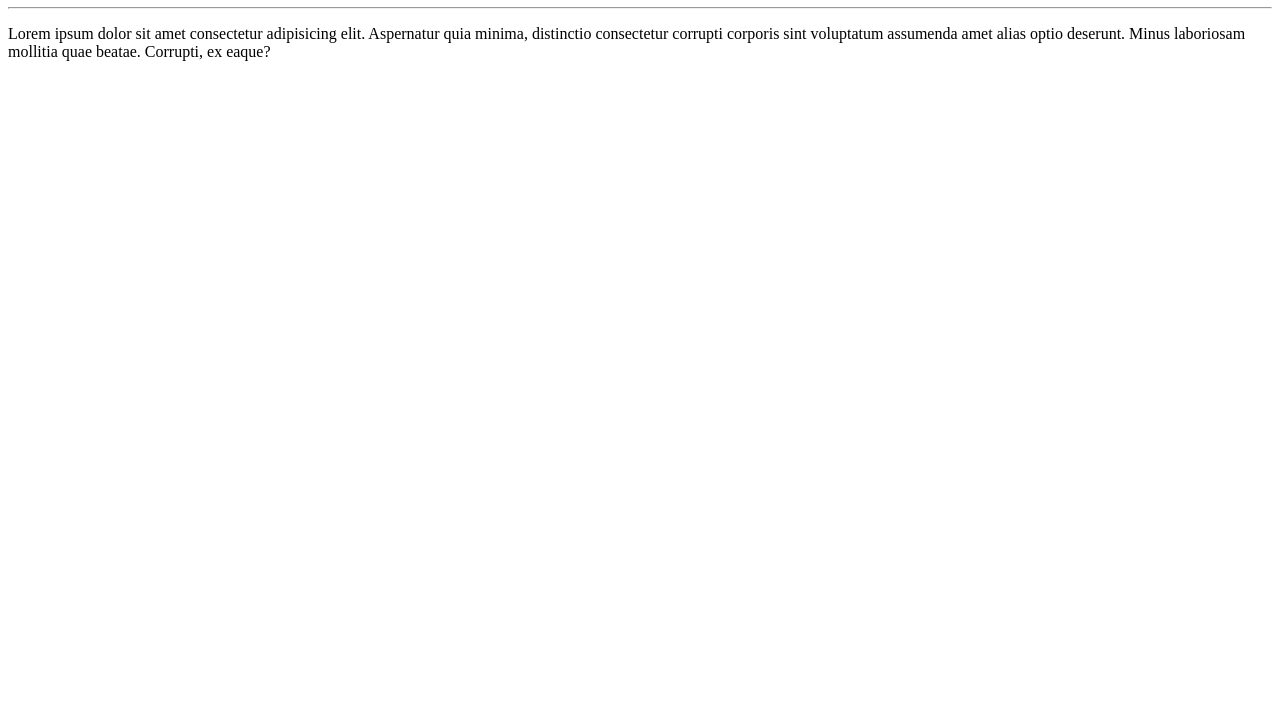
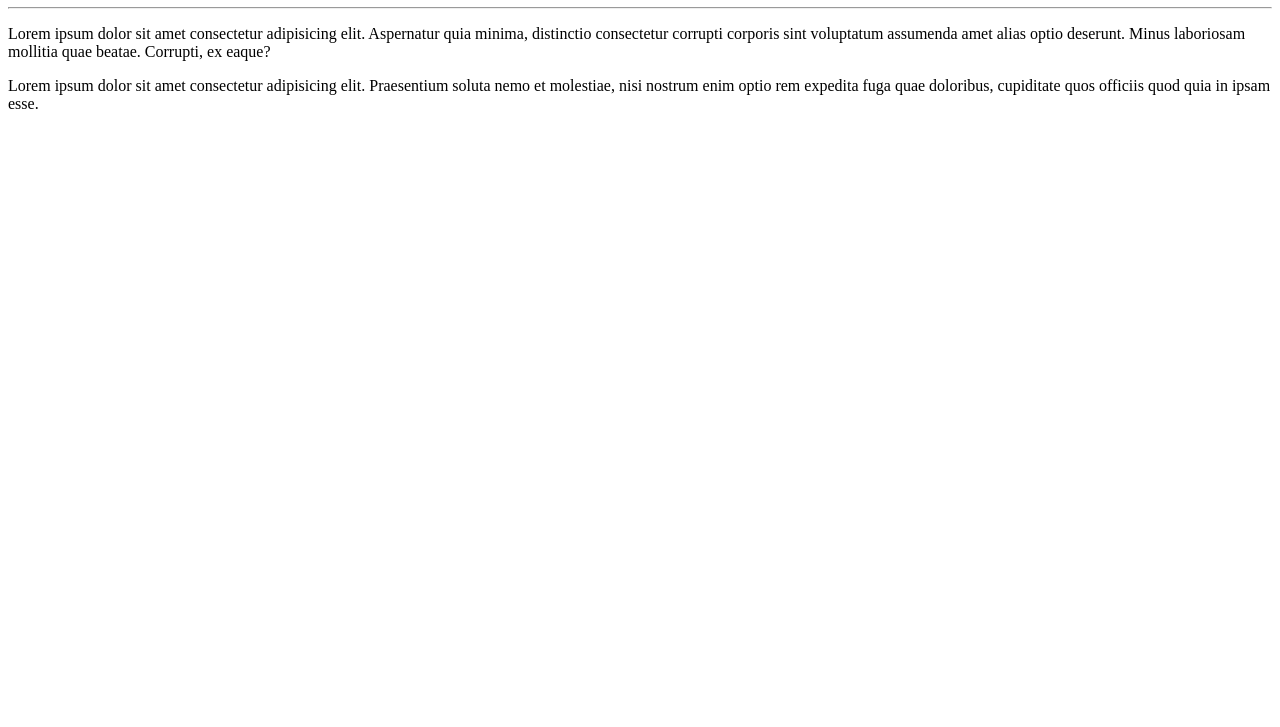
Before and after one commit to altiseven/Hello-World, a plain HTML site: page example-site/index.html in a window 1280 px wide. Shown: the part 73-800 px from the top of the page. Drawn offline with Linux system fonts and the light colour scheme.

Commit message:
I did create a new paragraph

```diff
--- a/example-site/index.html
+++ b/example-site/index.html
@@ -10,5 +10,6 @@
     <h1>Hello, World!</h1>
     <hr />
     <p>Lorem ipsum dolor sit amet consectetur adipisicing elit. Aspernatur quia minima, distinctio consectetur corrupti corporis sint voluptatum assumenda amet alias optio deserunt. Minus laboriosam mollitia quae beatae. Corrupti, ex eaque?</p>
+    <p>Lorem ipsum dolor sit amet consectetur adipisicing elit. Praesentium soluta nemo et molestiae, nisi nostrum enim optio rem expedita fuga quae doloribus, cupiditate quos officiis quod quia in ipsam esse.</p>
 </body>
 </html>
```
